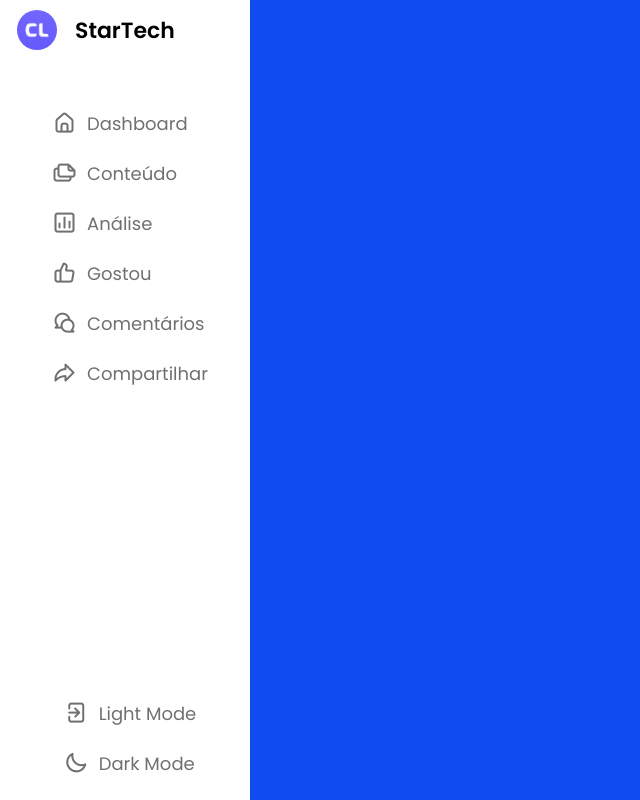
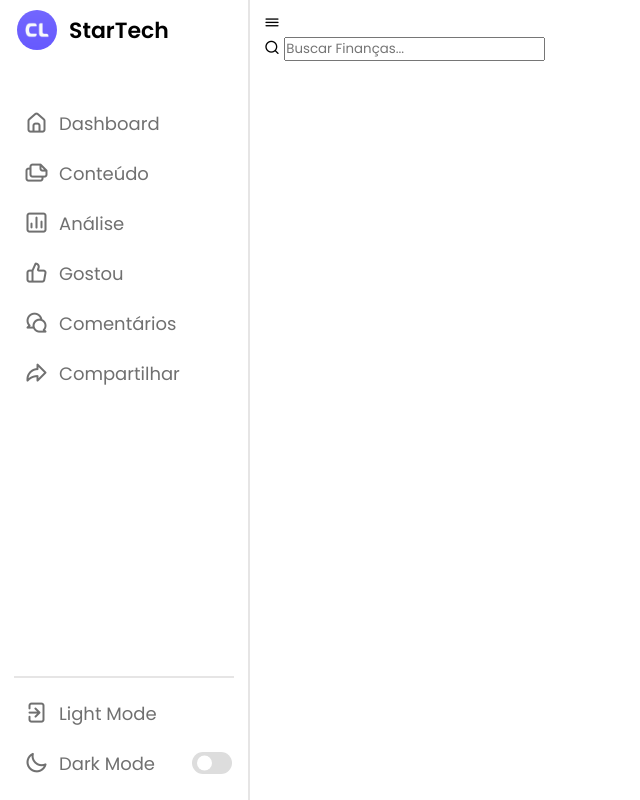
Before and after one commit to Ericofff/gestao_financeira, a PHP site: page /home.html in a window 1280 px wide. Shown: the whole page, without its empty margins (0-640 px from the left). Run offline with PHP 8.4, Linux system fonts and the light colour scheme.

Commit message:
Inicio do Dashboard

```diff
--- a/css/homepag.css
+++ b/css/homepag.css
@@ -33,7 +33,18 @@ body{
     background-color: var(--primary-color);
 }
 
-
+body.dark{
+    --primary-color: #3A3B3C;
+    --panel-color: #242526;
+    --text-color: #CCC;
+    --black-light-color: #CCC;
+    --border-color: #4D4C4C;
+    --toggle-color: #FFF;
+    --box1-color: #3A3B3C;
+    --box2-color: #3A3B3C;
+    --box3-color: #3A3B3C;
+    --title-icon-color: #CCC;
+}
 
 nav{
     position: fixed;
@@ -43,6 +54,7 @@ nav{
     width: 250px;
     padding: 10px 14px;
     background-color: var(--panel-color);
+    border-right: 2px solid var(--border-color);
 }
 
 nav .logo-name{
@@ -72,7 +84,7 @@ nav .logo-name .logo_name{
     font-size: 22px;
     font-weight: 600;
     color: var(--text-color);
-    margin-left: 1rem;
+    margin-left: 10px;
 }
 
 
@@ -82,7 +94,6 @@ nav .menu-items{
     display: flex;
     flex-direction: column;
     justify-content: space-between;
-    align-items: center;
 }
 
 .menu-items li{
@@ -128,3 +139,59 @@ nav .menu-items{
 .nav-links li a:hover i{
     color: var(--primary-color);
 }
+
+.menu-items .logout-mode{
+    padding-top: 10px;
+    border-top: 2px solid var(--border-color);
+}
+
+.menu-items .mode{
+    display: flex;
+    align-items: center;
+}
+
+.menu-items .mode-toggle{
+    position: absolute;
+    right: 14px;
+    min-width: 45px;
+    height: 50px;
+    display: flex;
+    align-items: center;
+    justify-content: center;
+    cursor: pointer;
+}
+
+.mode-toggle .switch{
+    position: relative;
+    display: inline-block;
+    border-radius: 25px;
+    height: 22px;
+    width: 40px;
+    background-color: var(--toggle-color);
+}
+
+.switch::before{
+    content: '';
+    position: absolute;
+    left: 5px;
+    top: 50%;
+    transform: translateY(-50%);
+    height: 15px;
+    width: 15px;
+    background-color: var(--panel-color);
+    border-radius: 50%;
+    transition: var(--tran-03);
+}
+
+body.dark .switch::before{
+    left: 20px;
+}
+
+.dashboard{
+    position: relative;
+    left: 250px;
+    background-color: var(--panel-color);
+    height: 100vh;
+    width: calc(100% - 250px);
+    padding: 10px 14px;
+}
--- a/home.html
+++ b/home.html
@@ -48,16 +48,36 @@
                     <span class="link-name">Compartilhar</span>
                 </a></li>
             </ul>
-            <ul class="logout-mod">                <li><a href="#">
+            <ul class="logout-mode">                <li><a href="#">
                 <i class="uil uil-signout"></i>
                 <span class="link-name">Light Mode</span>
             </a></li>
-            <li><a href="#">
+
+            <li class="mode">
+                <a href="#">
                 <i class="uil uil-moon"></i>
                 <span class="link-name">Dark Mode</span>
-            </a></li>
+            </a>
+
+            <div class="mode-toggle">
+                <span class="switch"></span>
+            </div>
+        </li>
         </ul>
         </div>
     </nav>
+
+    <section class="dashboard">
+        <div class="top">
+            <i class="uil uil-bars"></i>
+            <div class="search-box">
+                <i class="uil uil-search"></i>
+                <input type="text" placeholder="Buscar Finanças...">
+            </div>
+        </div>
+
+    </section>
+
+    <script src="js/darkmode.js"></script>
 </body>
 </html>
--- /dev/null
+++ b/js/darkmode.js
@@ -0,0 +1,6 @@
+const body = document.querySelector("body");
+const modeToggle = body.querySelector(".mode-toggle");
+
+modeToggle.addEventListener("click", () =>{
+    body.classList.toggle("dark");
+})
```
